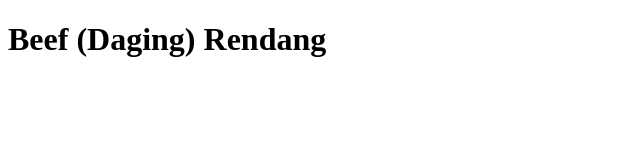
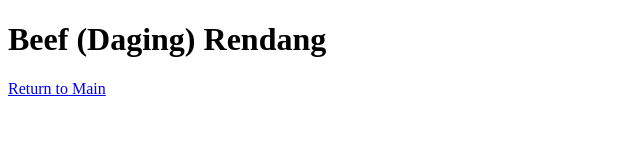
Before and after one commit to plau95/odin-recipes, a plain HTML site: page recipes/rendang.html in a window 1280 px wide. Shown: the whole page, without its empty margins (0-640 px from the left). Drawn offline with Linux system fonts and the light colour scheme.

Commit message:
Add redirect link back to home on rendang.html

```diff
--- a/recipes/rendang.html
+++ b/recipes/rendang.html
@@ -7,5 +7,7 @@
 
     <body>
         <h1> Beef (Daging) Rendang </h1>
-        </body>
+
+        <p> <a href="../index.html">Return to Main</a></p>
+    </body>
 </html>
```
